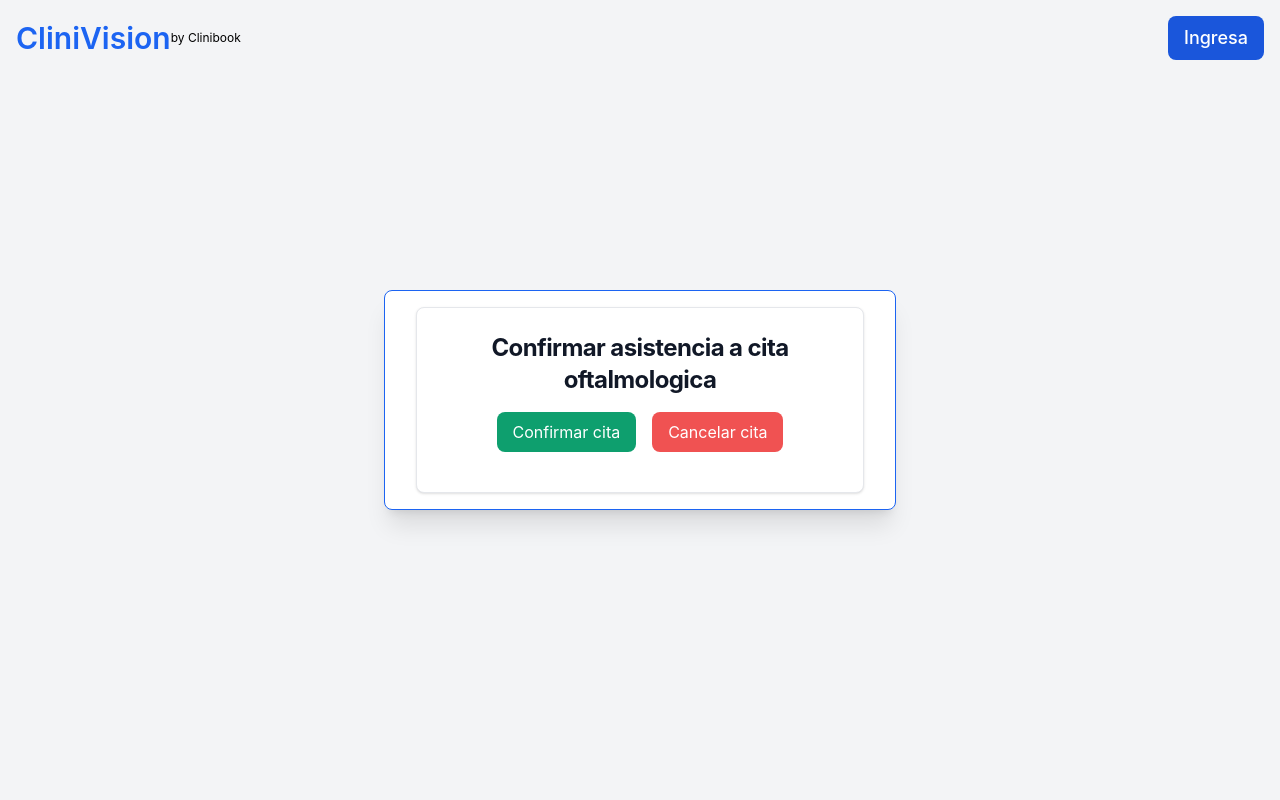
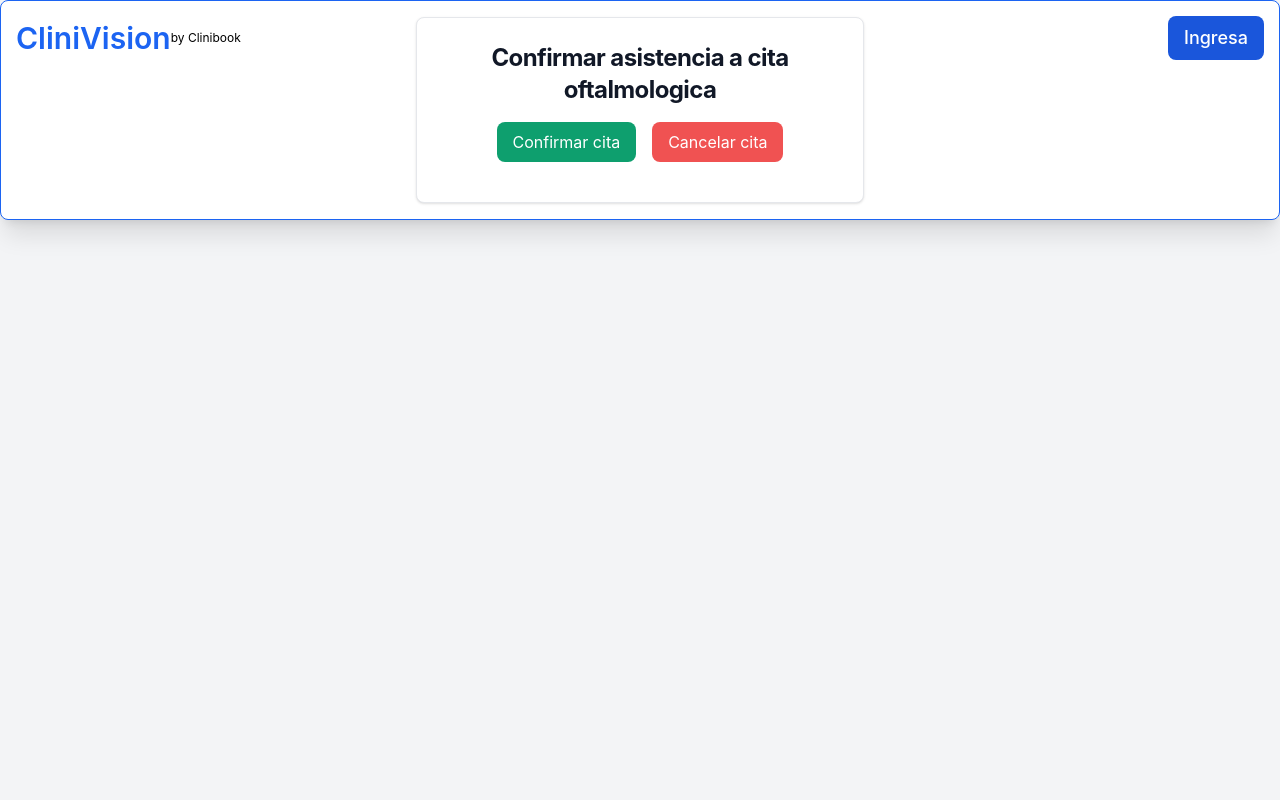
Before and after one commit to RichardOnate/ClinibookFinal, a CodeIgniter 4 app: the page made by app/Views/modulos/confirmarCita.php in a window 1280 px wide. Run offline with PHP 8.4 and a stand-in for CodeIgniter, Linux system fonts and the light colour scheme; the template is opened without the code that fills it, so the values that code supplies are empty; style sheets or scripts are compiled from the project's sources; some libraries are stand-ins or nearby versions.

Commit message:
correccion diseño confirmacion

```diff
--- a/app/Views/modulos/confirmarCita.php
+++ b/app/Views/modulos/confirmarCita.php
@@ -10,13 +10,13 @@
     <title>Clinibook-Confirmación</title>
 </head>
 
-<body class="flex items-center justify-center h-screen bg-gray-100">
+<body class="flex items-center justify-center bg-gray-100">
 
     <?= view('modulos/navbar.php'); ?>
 
-    <form class=" max-w-lg p-4 w-full bg-white rounded-lg shadow-xl shadow-blue-500 border border-blue-600">
+    <form class=" p-4 w-full bg-white rounded-lg shadow-xl shadow-blue-500 border border-blue-600">
         <div class="flex items-center justify-center h-full">
-            <div class="max-w-md p-6 bg-white border border-gray-200 rounded-lg shadow hover:bg-gray-100 dark:bg-gray-800 dark:border-gray-700 dark:hover:bg-gray-700 text-center">
+            <div class="max-w-md p-6 bg-white border border-gray-200 rounded-lg shadow  dark:bg-gray-800 dark:border-gray-700 dark:hover:bg-gray-700 text-center">
                 <h5 class="mb-4 text-2xl font-bold tracking-tight text-gray-900 dark:text-white">Confirmar asistencia a
                     cita oftalmologica</h5>
                 <div class="flex justify-center mb-4 space-x-4">
```
